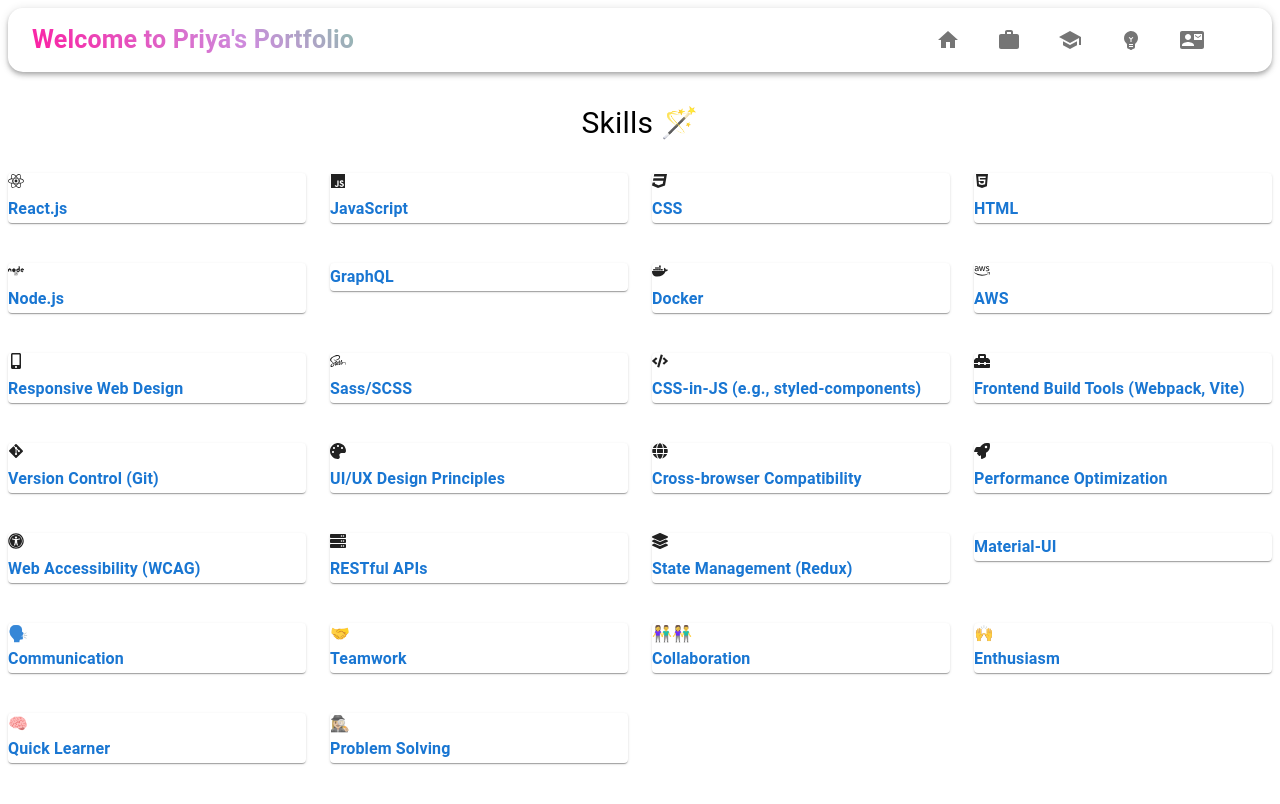
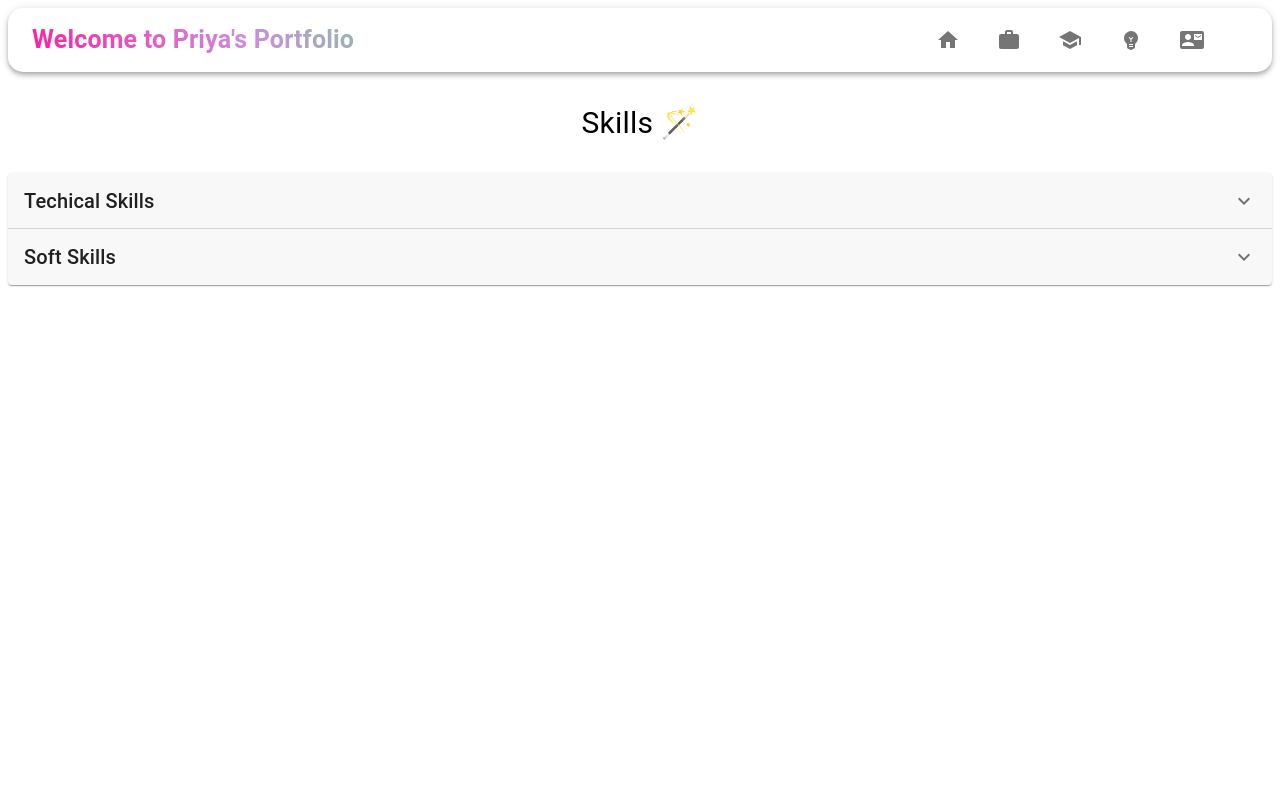
Before and after one commit to Priya-Pdh/my-portfolio, a React (Vite) app in the folder Portfolio/: page /skills in a window 1280 px wide. Shown: the top 804 px of the page. Built offline with nearby package versions, Linux system fonts and the light colour scheme.

Commit message:
added accordion in  skills section

```diff
--- a/Portfolio/src/Pages/Skills/Skills.jsx
+++ b/Portfolio/src/Pages/Skills/Skills.jsx
@@ -1,5 +1,6 @@
-import React from 'react';
-import { Box, Typography, Paper, Grid } from '@mui/material';
+import React, { useState } from 'react';
+import { Box, Typography, Paper, Grid, Accordion, AccordionSummary, AccordionDetails } from '@mui/material';
+import ExpandMoreIcon from '@mui/icons-material/ExpandMore';
 import {
   FaReact,
   FaJs,
@@ -56,29 +57,50 @@
   'Problem Solving': "🕵🏼‍♀️",
 };
 
+const Skills = () => {
+  const { skills } = data;
+  const [techExpanded, setTechExpanded] = useState(false);
+  const [softExpanded, setSoftExpanded] = useState(false);
 
-export const Skills = () => {
-  const { skills } = data;
+  const handleTechToggle = () => {
+    setTechExpanded((prevExpanded) => !prevExpanded);
+  };
+
+  const handleSoftToggle = () => {
+    setSoftExpanded((prevExpanded) => !prevExpanded);
+  };
 
   return (
     <Box my={4}>
-      <Typography variant="h4" sx={{ textAlign: 'center', marginBottom: '2rem', fontSize: {xs: "20px", sm:" 26px", md: "28px", lg: "30px"} }}>
+      <Typography variant="h4" sx={{ textAlign: 'center', marginBottom: '2rem', fontSize: { xs: "20px", sm: "26px", md: "28px", lg: "30px" } }}>
         Skills 🪄
       </Typography>
+      <Accordion expanded={techExpanded} onChange={handleTechToggle}  sx={{ backgroundColor: '#f8f8f8' }}>
+        <AccordionSummary expandIcon={<ExpandMoreIcon />} aria-controls="tech-skills-content" id="tech-skills-header">
+          <Typography variant="h6">Techical Skills</Typography>
+        </AccordionSummary>
+        <AccordionDetails>
           <Grid container spacing={3}>
-        {/* Tech Skills */}
             {skills.techSkills.map((skill, index) => (
               <Grid item xs={12} sm={6} md={4} lg={3} key={index}>
                 <Paper>
-              {skillIcons[skill] && <span >{skillIcons[skill]}</span>}
+                  {skillIcons[skill] && <span>{skillIcons[skill]}</span>}
                   <Typography variant="subtitle1" mb={2} fontWeight="bold" color="primary">
                     {skill}
                   </Typography>
                 </Paper>
               </Grid>
             ))}
+          </Grid>
+        </AccordionDetails>
+      </Accordion>
 
-        {/* Soft Skills */}
+      <Accordion expanded={softExpanded} onChange={handleSoftToggle}  sx={{ backgroundColor: '#f8f8f8' }}>
+        <AccordionSummary expandIcon={<ExpandMoreIcon />} aria-controls="soft-skills-content" id="soft-skills-header">
+          <Typography variant="h6">Soft Skills</Typography>
+        </AccordionSummary>
+        <AccordionDetails>
+          <Grid container spacing={3}>
             {skills.softSkills.map((skill, index) => (
               <Grid item xs={12} sm={6} md={4} lg={3} key={index}>
                 <Paper>
@@ -90,6 +112,8 @@
               </Grid>
             ))}
           </Grid>
+        </AccordionDetails>
+      </Accordion>
     </Box>
   );
 }
```
Lines whose indentation alone changed are shown as unchanged.
